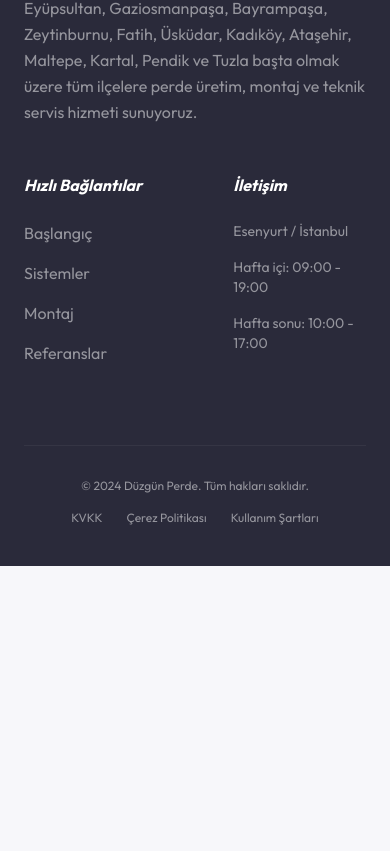
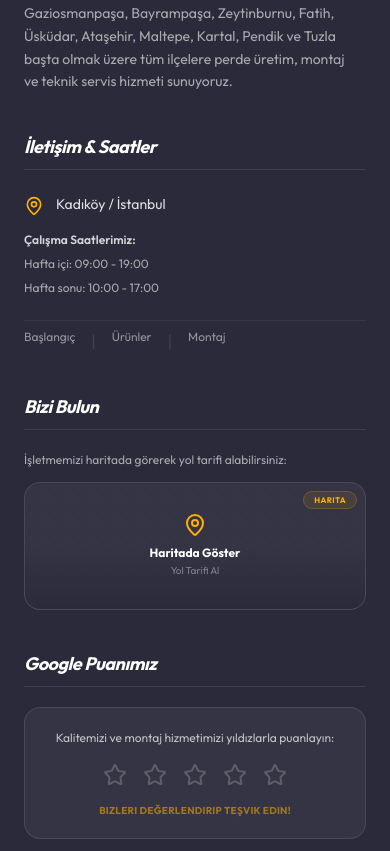
Before and after one commit to devranworks/duzgun-perde, a React (Vite) app: page / in a window 390 px wide. Shown: the part 8033-8884 px from the top of the page. Before the commit the page ends 8599 px from the top, so only its background shows below. Built offline with nearby package versions, Linux system fonts and the light colour scheme.

Commit message:
feat: add footer rating component and update layout
Introduced an interactive rating system to the footer, allowing users to provide feedback and redirecting them to Google Maps. Refactored footer structure to improve responsive alignment.

```diff
--- a/src/App.tsx
+++ b/src/App.tsx
@@ -10,7 +10,9 @@ import {
   CheckCircle,
   Instagram,
   Facebook,
-  Mail
+  Mail,
+  Star,
+  MapPin
 } from "lucide-react";
 import { useState, useEffect } from "react";
 
@@ -441,12 +443,26 @@ const Contact = () => {
 };
 
 const Footer = () => {
+  const [rating, setRating] = useState<number | null>(null);
+  const [hoverRating, setHoverRating] = useState<number | null>(null);
+  const [submitted, setSubmitted] = useState(false);
+
+  const handleRatingClick = (selected: number) => {
+    setRating(selected);
+    setSubmitted(true);
+    // Smooth transition before opening the Google Maps link
+    setTimeout(() => {
+      window.open("https://share.google/PbLaeeW5n8aOqq1Rx", "_blank");
+    }, 1200);
+  };
+
   return (
-    <footer className="bg-primary pt-20 pb-10 text-white/50">
+    <footer className="bg-primary pt-24 pb-12 text-white/50 border-t border-white/5">
       <div className="max-w-7xl mx-auto px-6">
-        <div className="grid md:grid-cols-4 gap-12 mb-20">
-          <div className="col-span-2">
-            <div className="flex items-center mb-6">
+        <div className="grid grid-cols-1 md:grid-cols-2 lg:grid-cols-12 gap-10 md:gap-12 lg:gap-8 mb-20">
+          {/* Column 1 - Logo & Description */}
+          <div className="lg:col-span-4 space-y-6">
+            <div className="flex items-center">
               <img
                 src="https://i.hizliresim.com/177h4js.png"
                 alt="Düzgün Perde Logo"
@@ -454,30 +470,123 @@ const Footer = () => {
                 referrerPolicy="no-referrer"
               />
             </div>
-            <p className="max-w-xl leading-relaxed">
-              İstanbul genelinde; Başakşehir, Beşiktaş, Beylikdüzü, Büyükçekmece, Esenyurt, Avcılar, Bahçelievler, Bakırköy, Kağıthane, Şişli, Sarıyer, Eyüpsultan, Gaziosmanpaşa, Bayrampaşa, Zeytinburnu, Fatih, Üsküdar, Kadıköy, Ataşehir, Maltepe, Kartal, Pendik ve Tuzla başta olmak üzere tüm ilçelere perde üretim, montaj ve teknik servis hizmeti sunuyoruz.
+            <p className="leading-relaxed text-sm text-white/60 pr-4">
+              İstanbul genelinde; Başakşehir, Beşiktaş, Beylikdüzü, Büyükçekmece, Kadıköy, Avcılar, Bahçelievler, Bakırköy, Kağıthane, Şişli, Sarıyer, Eyüpsultan, Gaziosmanpaşa, Bayrampaşa, Zeytinburnu, Fatih, Üsküdar, Ataşehir, Maltepe, Kartal, Pendik ve Tuzla başta olmak üzere tüm ilçelere perde üretim, montaj ve teknik servis hizmeti sunuyoruz.
             </p>
           </div>
-          <div>
-            <h4 className="text-white font-bold mb-6 italic">Hızlı Bağlantılar</h4>
-            <ul className="space-y-4">
-              <li><a href="#hero" className="hover:text-accent transition-colors">Başlangıç</a></li>
-              <li><a href="#systems" className="hover:text-accent transition-colors">Sistemler</a></li>
-              <li><a href="#installation" className="hover:text-accent transition-colors">Montaj</a></li>
-              <li><a href="#references" className="hover:text-accent transition-colors">Referanslar</a></li>
+
+          {/* Column 2 - Links & Contact */}
+          <div className="lg:col-span-3 space-y-6">
+            <h4 className="text-white font-bold tracking-tight text-lg italic border-b border-white/10 pb-2">İletişim & Saatler</h4>
+            <ul className="space-y-4 text-sm">
+              <li className="flex gap-3 items-start text-white/85">
+                <MapPin className="w-5 h-5 text-accent shrink-0 mt-0.5" />
+                <span>Kadıköy / İstanbul</span>
+              </li>
+              <li className="space-y-2 text-xs text-white/60">
+                <p className="font-semibold text-white/80">Çalışma Saatlerimiz:</p>
+                <p>Hafta içi: 09:00 - 19:00</p>
+                <p>Hafta sonu: 10:00 - 17:00</p>
+              </li>
             </ul>
+            <div className="flex gap-4 pt-2 border-t border-white/5">
+              <a href="#hero" className="hover:text-accent text-xs transition-colors">Başlangıç</a>
+              <span className="text-white/10">|</span>
+              <a href="#systems" className="hover:text-accent text-xs transition-colors">Ürünler</a>
+              <span className="text-white/10">|</span>
+              <a href="#installation" className="hover:text-accent text-xs transition-colors">Montaj</a>
+            </div>
           </div>
-          <div>
-            <h4 className="text-white font-bold mb-6 italic">İletişim</h4>
-             <ul className="space-y-4 text-sm">
-                <li>Esenyurt / İstanbul</li>
-                <li>Hafta içi: 09:00 - 19:00</li>
-                <li>Hafta sonu: 10:00 - 17:00</li>
-             </ul>
+
+          {/* Column 3 - Small Google Maps block */}
+          <div className="lg:col-span-2 space-y-5">
+            <h4 className="text-white font-bold tracking-tight text-lg italic border-b border-white/10 pb-2">Bizi Bulun</h4>
+            <div className="space-y-3">
+              <p className="text-xs text-white/60 leading-relaxed">İşletmemizi haritada görerek yol tarifi alabilirsiniz:</p>
+
+              <a
+                href="https://share.google/PbLaeeW5n8aOqq1Rx"
+                target="_blank"
+                rel="noopener noreferrer"
+                className="relative block h-32 rounded-2xl overflow-hidden group border border-white/10 bg-white/5 transition-all duration-300 hover:border-accent/40 hover:bg-white/10 hover:shadow-lg hover:shadow-accent/5"
+              >
+                <div className="absolute inset-0 bg-[radial-gradient(#ffffff08_1.5px,transparent_1.5px)] [background-size:12px_12px] opacity-40 group-hover:opacity-60 transition-opacity" />
+                <div className="absolute inset-x-0 bottom-0 bg-gradient-to-t from-primary/95 to-transparent h-16" />
+
+                <div className="absolute inset-0 flex flex-col justify-center items-center text-center p-3 z-10">
+                  <div className="relative mb-2">
+                    <div className="absolute -inset-2 bg-accent/20 rounded-full animate-ping duration-1000" />
+                    <MapPin className="w-6 h-6 text-accent relative z-10 group-hover:scale-110 transition-transform duration-300" />
+                  </div>
+                  <span className="text-xs font-bold text-white group-hover:text-accent transition-colors duration-300">Haritada Göster</span>
+                  <span className="text-[10px] text-white/40 mt-0.5">Yol Tarifi Al</span>
+                </div>
+                <div className="absolute top-2 right-2 text-[8px] bg-accent/10 border border-accent/20 text-accent px-2.5 py-0.5 rounded-full font-bold uppercase tracking-wider group-hover:bg-accent group-hover:text-primary transition-all">
+                  Harita
+                </div>
+              </a>
+            </div>
+          </div>
+
+          {/* Column 4 - Ratings Block */}
+          <div className="lg:col-span-3 space-y-5">
+            <h4 className="text-white font-bold tracking-tight text-lg italic border-b border-white/10 pb-2">Google Puanımız</h4>
+
+            <div className="bg-white/5 border border-white/10 p-5 rounded-2xl text-center relative overflow-hidden flex flex-col justify-center min-h-[128px]">
+              {!submitted ? (
+                <div className="space-y-3">
+                  <p className="text-xs text-white/70 leading-relaxed">Kalitemizi ve montaj hizmetimizi yıldızlarla puanlayın:</p>
+                  <div className="flex justify-center items-center gap-2">
+                    {[1, 2, 3, 4, 5].map((star) => (
+                      <button
+                        key={star}
+                        type="button"
+                        onClick={() => handleRatingClick(star)}
+                        onMouseEnter={() => setHoverRating(star)}
+                        onMouseLeave={() => setHoverRating(null)}
+                        className="p-1 focus:outline-none transition-transform hover:scale-125 duration-150 active:scale-95"
+                      >
+                        <Star
+                          className={`w-6 h-6 transition-all duration-150 ${
+                            star <= (hoverRating ?? rating ?? 0)
+                              ? "fill-accent text-accent filter drop-shadow-[0_0_3px_rgba(255,176,0,0.6)]"
+                              : "text-white/20"
+                          }`}
+                        />
+                      </button>
+                    ))}
+                  </div>
+                  <p className="text-[10px] text-accent font-bold tracking-wide animate-pulse uppercase">Bizleri Değerlendirip Teşvik Edin!</p>
+                </div>
+              ) : (
+                <motion.div
+                  initial={{ opacity: 0, scale: 0.95 }}
+                  animate={{ opacity: 1, scale: 1 }}
+                  className="space-y-3"
+                >
+                  <div className="inline-block bg-accent/20 p-2 rounded-full text-accent">
+                    <CheckCircle className="w-5 h-5 animate-bounce" />
+                  </div>
+                  <h5 className="text-xs font-bold text-white leading-snug">Geri bildiriminiz için teşekkürler!</h5>
+                  <p className="text-[10px] leading-relaxed text-white/60">
+                    Sizi Google Haritalar'a yönlendiriyoruz. Yorumunuzla bize büyük destek olabilirsiniz!
+                  </p>
+                  <a
+                    href="https://share.google/PbLaeeW5n8aOqq1Rx"
+                    target="_blank"
+                    rel="noopener noreferrer"
+                    className="inline-flex items-center gap-1.5 bg-accent text-primary text-[11px] font-black px-4 py-2 rounded-xl hover:scale-105 active:scale-95 transition-all shadow-md shadow-accent/20"
+                  >
+                    Google'da Yorum Yaz
+                  </a>
+                </motion.div>
+              )}
+            </div>
           </div>
         </div>
+
         <div className="pt-8 border-t border-white/5 flex flex-col md:flex-row justify-between items-center gap-4 text-xs">
-          <p>© 2024 Düzgün Perde. Tüm hakları saklıdır.</p>
+          <p>© 2026 Düzgün Perde. Tüm hakları saklıdır.</p>
           <div className="flex gap-6">
             <a href="#" className="hover:text-white">KVKK</a>
             <a href="#" className="hover:text-white">Çerez Politikası</a>
```
